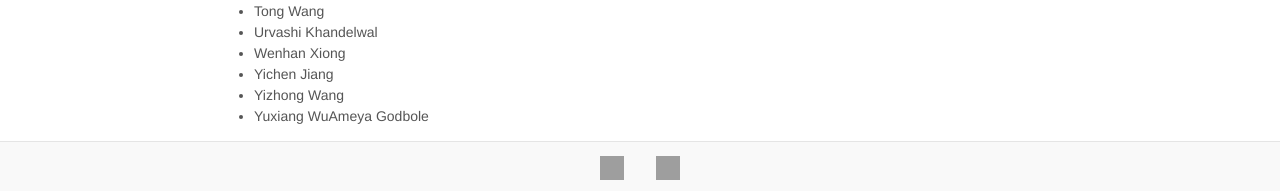
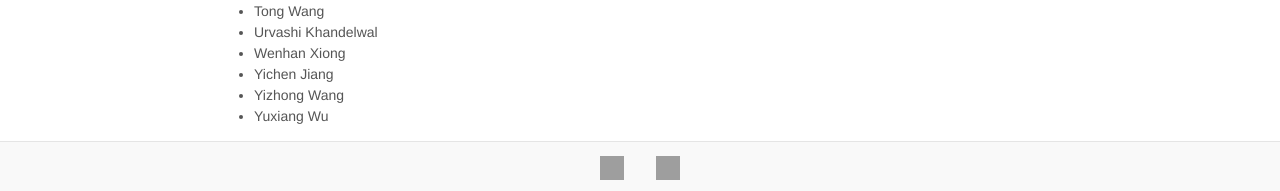
Before and after one commit to spa-nlp/spa-nlp.github.io, a Jekyll site: the page built from organization.md, in a window 1280 px wide and 1026 px high. Shown: the part 832-1023 px from the top of the window. Built offline with Jekyll 4.4.1, drawn with Linux system fonts in a browser that asks for light colours; nearby versions of some CDN libraries; grey boxes are pictures that could not be loaded.

Commit message:
fix the typo

```diff
--- a/organization.md
+++ b/organization.md
@@ -36,5 +36,5 @@ permalink: /organization
 - Wenhan Xiong
 - Yichen Jiang
 - Yizhong Wang
-- Yuxiang WuAmeya Godbole
+- Yuxiang Wu
 {: .one-column}
```
